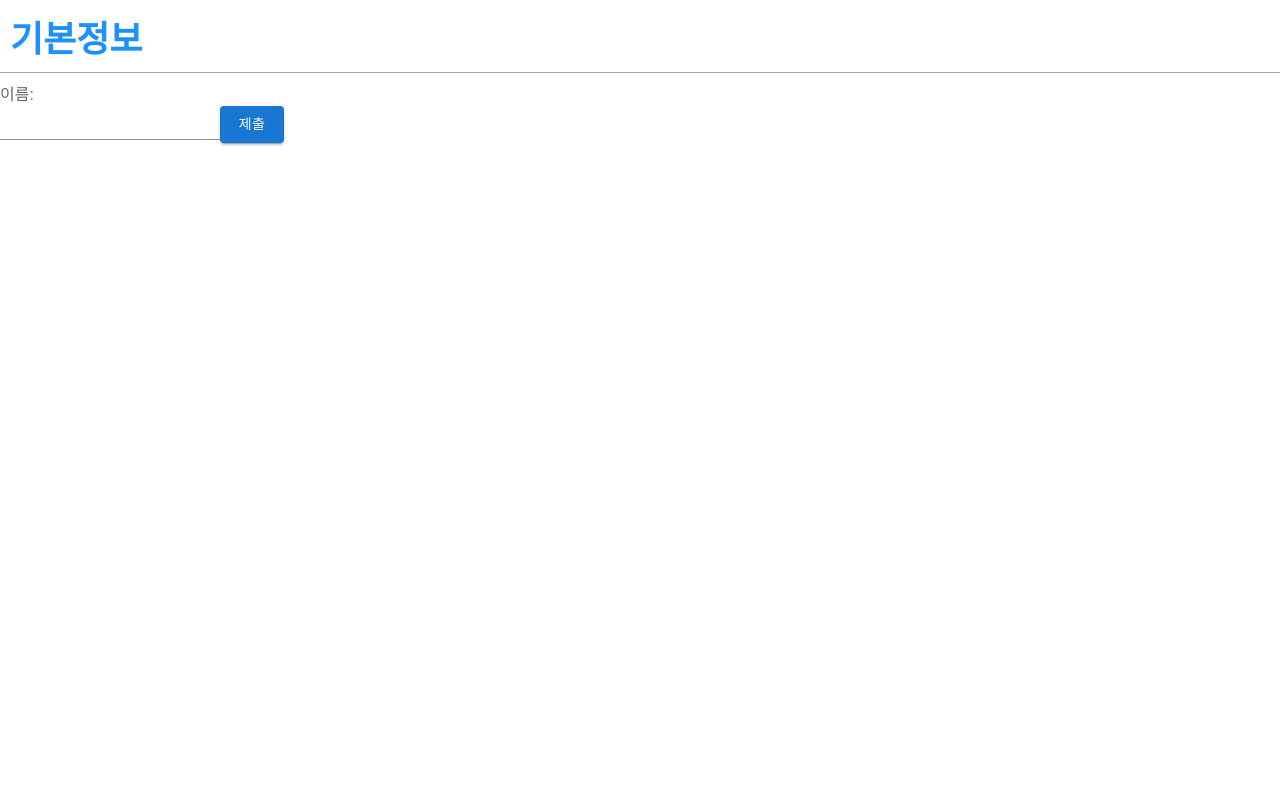
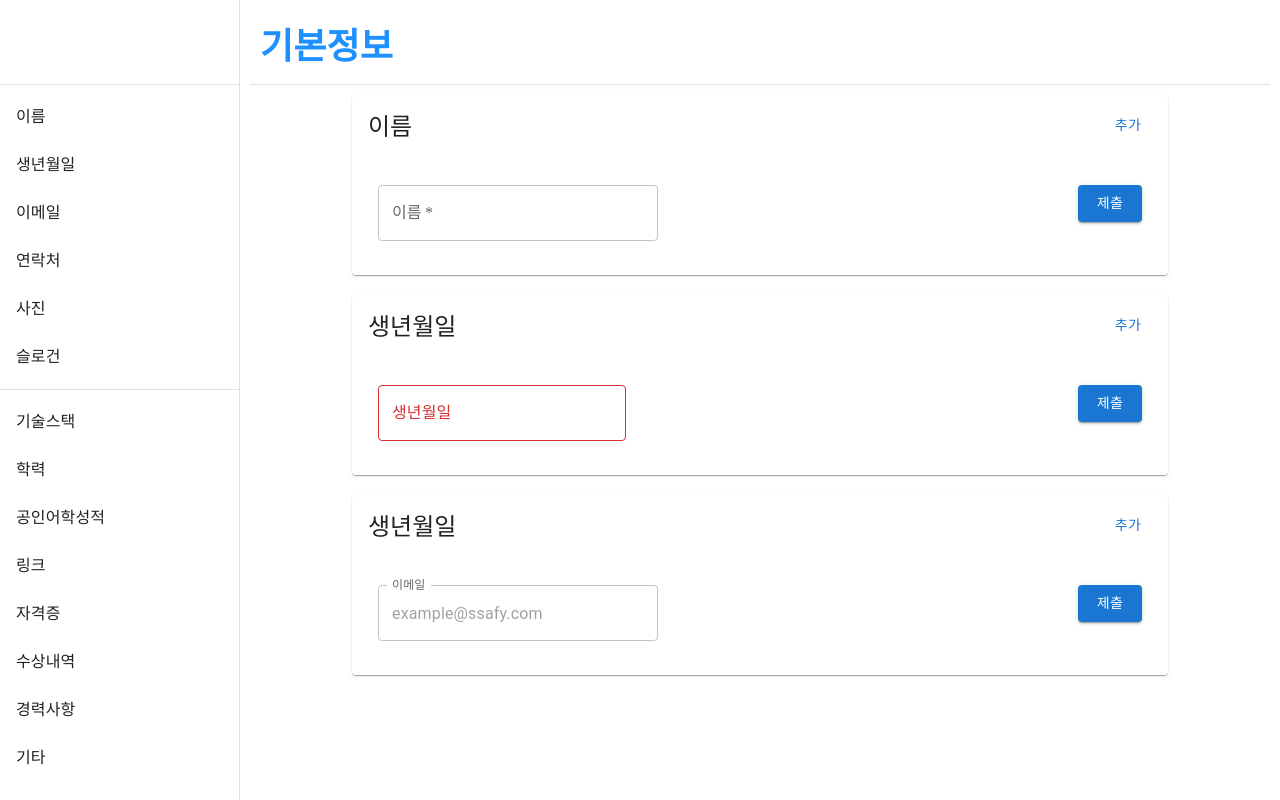
Before and after one commit to rlawlgns0321/Folaroid, a React (Create React App) app in the folder frontend/folaroid/: page / in a window 1280 px wide. Built offline with nearby package versions, Linux system fonts and the light colour scheme.

Commit message:
[FE] feat: 베이스 자기소개 사이드 바 및 인풋박스 제작

```diff
--- a/frontend/folaroid/package.json
+++ b/frontend/folaroid/package.json
@@ -5,10 +5,15 @@
   "dependencies": {
     "@emotion/react": "^11.10.4",
     "@emotion/styled": "^11.10.4",
+    "@mui/icons-material": "^5.10.9",
+    "@mui/joy": "^5.0.0-alpha.51",
     "@mui/material": "^5.10.10",
+    "@mui/x-date-pickers": "^5.0.5",
     "@testing-library/jest-dom": "^5.14.1",
     "@testing-library/react": "^13.0.0",
     "@testing-library/user-event": "^13.2.1",
+    "dayjs": "^1.11.6",
+    "moment": "^2.29.4",
     "react": "^18.2.0",
     "react-dom": "^18.2.0",
     "react-redux": "^8.0.4",
--- a/frontend/folaroid/src/index.css
+++ b/frontend/folaroid/src/index.css
@@ -1,8 +1,8 @@
 body {
   margin: 0;
-  font-family: -apple-system, BlinkMacSystemFont, 'Segoe UI', 'Roboto', 'Oxygen',
+  /* font-family: -apple-system, BlinkMacSystemFont, 'Segoe UI', 'Roboto', 'Oxygen',
     'Ubuntu', 'Cantarell', 'Fira Sans', 'Droid Sans', 'Helvetica Neue',
-    sans-serif;
+    sans-serif; */
   -webkit-font-smoothing: antialiased;
   -moz-osx-font-smoothing: grayscale;
 }
--- a/frontend/folaroid/src/introduction/base_introduction.css
+++ b/frontend/folaroid/src/introduction/base_introduction.css
@@ -4,7 +4,7 @@
     font-size: 36px;
     font-weight: bold;
     padding: 10px;
-    border-bottom: 1px solid #aaa;
+    border-bottom: solid 1px rgba(0, 0, 0, 0.12);
   }
 
 .btn {
@@ -23,3 +23,7 @@
     background: black;
     border: 1px solid black;
 }
+
+* {
+    font-family: Ubuntu;
+}
--- a/frontend/folaroid/src/introduction/base_introduction.jsx
+++ b/frontend/folaroid/src/introduction/base_introduction.jsx
@@ -1,16 +1,34 @@
-import React from "react";
+import React from 'react';
 import './base_introduction.css';
-import InputComponent from './input_component'
+import Sidebar from './sidebar';
+import NameInput from './name_input';
+import BirthInput from './birth_input';
+import EmailInput from './email_input';
+import { Box } from '@mui/system';
 
 function SignUp(props) {
-    const title = '기본정보';
+  const title = '기본정보';
 
-    return (
-        <>
-        <div className="base-intro-header">{title}</div>
-        <InputComponent></InputComponent>
-        </>
-    );
+  return (
+    <Box style={{ display: 'flex', margin: '10px' }}>
+      <Sidebar></Sidebar>
+      <div
+        style={{
+          display: 'flex',
+          flexDirection: 'column',
+          alignItems: 'center',
+          width: '100%',
+        }}
+      >
+        <div className="base-intro-header" style={{ width: '100%' }}>
+          {title}
+        </div>
+        <NameInput></NameInput>
+        <BirthInput></BirthInput>
+        <EmailInput></EmailInput>
+      </div>
+    </Box>
+  );
 }
 
 export default SignUp;
--- /dev/null
+++ b/frontend/folaroid/src/introduction/birth_input.js
@@ -0,0 +1,61 @@
+import React, { useState } from 'react';
+import Button from '@mui/material/Button';
+import Card from '@mui/material/Card';
+import CardHeader from '@mui/material/CardHeader';
+import CardContent from '@mui/material/CardContent';
+import { TextField } from '@mui/material';
+import { AdapterDayjs } from '@mui/x-date-pickers/AdapterDayjs';
+import { LocalizationProvider } from '@mui/x-date-pickers/LocalizationProvider';
+import { DatePicker } from '@mui/x-date-pickers/DatePicker';
+
+const BirthInputModule = () => {
+  const [birth, setBirth] = useState('');
+
+  const handleSubmit = (event) => {
+    alert(`이름: ${birth}`);
+    event.preventDefault();
+  };
+
+  return (
+    <Card style={{ width: '80%', margin: '10px' }}>
+      <CardHeader action={<Button>추가</Button>} title="생년월일" />
+      <CardContent>
+        <form onSubmit={handleSubmit} style={{ margin: '10px' }}>
+          <div
+            style={{
+              display: 'flex',
+              justifyContent: 'space-between',
+              flexDirection: 'row',
+              width: '100%',
+            }}
+          >
+            <div style={{ width: '100%' }}>
+              <LocalizationProvider
+                dateAdapter={AdapterDayjs}
+                >
+                <DatePicker
+                  label="생년월일"
+                  value={birth}
+                  onChange={(newValue) => {
+                    setBirth(newValue);
+                  }}
+                  renderInput={(params) => <TextField {...params} />}
+                  InputLabelProps={{
+                    shrink: true,
+                  }}
+                  />
+              </LocalizationProvider>
+            </div>
+            <div>
+              <Button type="submit" variant="contained">
+                제출
+              </Button>
+            </div>
+          </div>
+        </form>
+      </CardContent>
+    </Card>
+  );
+};
+
+export default BirthInputModule;
--- /dev/null
+++ b/frontend/folaroid/src/introduction/email_input.js
@@ -0,0 +1,57 @@
+import React, { useState } from 'react';
+import Button from '@mui/material/Button';
+import Card from '@mui/material/Card';
+import CardHeader from '@mui/material/CardHeader';
+import CardContent from '@mui/material/CardContent';
+import { TextField } from '@mui/material';
+
+const EmailInputModule = () => {
+  const [email, setEmail] = useState('');
+
+  const handleChangeEmail = (event) => {
+    setEmail(event.target.value);
+  };
+
+  const handleSubmit = (event) => {
+    alert(`이름: ${email}`);
+    event.preventDefault();
+  };
+
+  return (
+    <Card style={{ width: '80%', margin: '10px' }}>
+      <CardHeader action={<Button>추가</Button>} title="생년월일" />
+      <CardContent>
+        <form onSubmit={handleSubmit} style={{ margin: '10px' }}>
+          <div
+            style={{
+              width: '100%',
+              display: 'flex',
+              justifyContent: 'space-between',
+              flexDirection: 'row',
+            }}
+          >
+            <div style={{ width: '100%' }}>
+              <TextField
+                label="이메일"
+                type="email"
+                placeholder="example@ssafy.com"
+                InputLabelProps={{
+                  shrink: true,
+                }}
+                style={{ width: '40%' }}
+                onChange={handleChangeEmail}
+              />
+            </div>
+            <div>
+              <Button type="submit" variant="contained">
+                제출
+              </Button>
+            </div>
+          </div>
+        </form>
+      </CardContent>
+    </Card>
+  );
+};
+
+export default EmailInputModule;
--- a/frontend/folaroid/src/introduction/input_component.js
+++ /dev/null
@@ -1,32 +0,0 @@
-import React, {useState} from "react";
-import Button from "@mui/material/Button";
-import Box from '@mui/material/Box';
-import Input from '@mui/material/Input';
-import InputLabel from '@mui/material/InputLabel';
-
-const InputModule = () => {
-    const [name, setName] = useState("");
-
-    const handleChangeName = (event) => {
-        setName(event.target.value);
-    };
-
-    const handleSubmit = (event) => {
-        alert(`이름: ${name}`);
-        event.preventDefault();
-    };
-
-    return (
-        <Box>
-            <form onSubmit={handleSubmit} style={{margin: "10px 0 20px"}}>
-            <InputLabel>
-                이름:
-            </InputLabel>
-                <Input type="text" value={name} onChange={handleChangeName} />
-            <Button type="submit" variant="contained">제출</Button>
-        </form>
-        </Box>
-    )
-}
-
-export default InputModule;
--- /dev/null
+++ b/frontend/folaroid/src/introduction/name_input.js
@@ -0,0 +1,67 @@
+import React, { useCallback, useState } from 'react';
+import Button from '@mui/material/Button';
+import Box from '@mui/material/Box';
+// import InputLabel from '@mui/material/InputLabel';
+import Card from '@mui/material/Card';
+import CardHeader from '@mui/material/CardHeader';
+import CardContent from '@mui/material/CardContent';
+import { TextField } from '@mui/material';
+
+const NameInputModule = ({ onInsert }) => {
+  const [name, setName] = useState('');
+
+  const handleChangeName = useCallback((event) => {
+    setName(event.target.value);
+  }, []);
+
+  const handleSubmit = useCallback(
+    (event) => {
+      onInsert(name);
+      event.preventDefault();
+    },
+    [onInsert, name]
+  );
+
+  return (
+    <Card style={{ width: '80%', margin: '10px' }}>
+      <CardHeader
+        action={<Button>추가</Button>}
+        suppressHydrationWarning
+        title="이름"
+      />
+      <CardContent>
+        <Box>
+          <form onSubmit={handleSubmit} style={{ margin: '10px' }}>
+            <div
+              style={{
+                width: '100%',
+                display: 'flex',
+                justifyContent: 'space-between',
+                flexDirection: 'row',
+              }}
+            >
+              <div style={{width: '100%'}}>
+                <TextField
+                  required
+                  label="이름"
+                  placeholder="이름"
+                  value={name}
+                  onChange={handleChangeName}
+                  size="medium"
+                  style={{width: '40%'}}
+                />
+              </div>
+              <div>
+                <Button type="submit" variant="contained">
+                  제출
+                </Button>
+              </div>
+            </div>
+          </form>
+        </Box>
+      </CardContent>
+    </Card>
+  );
+};
+
+export default NameInputModule;
--- /dev/null
+++ b/frontend/folaroid/src/introduction/sidebar.js
@@ -0,0 +1,89 @@
+import * as React from 'react';
+import Box from '@mui/material/Box';
+import CssBaseline from '@mui/material/CssBaseline';
+import Divider from '@mui/material/Divider';
+import Drawer from '@mui/material/Drawer';
+import List from '@mui/material/List';
+import ListItem from '@mui/material/ListItem';
+import ListItemButton from '@mui/material/ListItemButton';
+import ListItemText from '@mui/material/ListItemText';
+
+const drawerWidth = 240;
+
+function Sidebar(props) {
+  const { window } = props;
+  const [mobileOpen, setMobileOpen] = React.useState(false);
+
+  const handleDrawerToggle = () => {
+    setMobileOpen(!mobileOpen);
+  };
+
+  const drawer = (
+    <div>
+      <div style={{height: '84px'}}></div>
+      <Divider />
+      <List>
+        {['이름', '생년월일', '이메일', '연락처', '사진', '슬로건'].map((text) => (
+          <ListItem key={text} disablePadding>
+            <ListItemButton>
+              <ListItemText primary={text} />
+            </ListItemButton>
+          </ListItem>
+        ))}
+      </List>
+      <Divider />
+      <List>
+        {['기술스택', '학력', '공인어학성적', '링크', '자격증', '수상내역', '경력사항', '기타'].map((text) => (
+          <ListItem key={text} disablePadding>
+            <ListItemButton>
+              <ListItemText primary={text} />
+            </ListItemButton>
+          </ListItem>
+        ))}
+      </List>
+    </div>
+  );
+
+  const container = window !== undefined ? () => window().document.body : undefined;
+
+  return (
+    <Box sx={{ display: 'flex' }}>
+      <CssBaseline />
+      <Box
+        component="nav"
+        sx={{ width: { sm: drawerWidth }, flexShrink: { sm: 0 } }}
+        aria-label="mailbox folders"
+      >
+        {/* The implementation can be swapped with js to avoid SEO duplication of links. */}
+        <Drawer
+          container={container}
+          variant="temporary"
+          open={mobileOpen}
+          onClose={handleDrawerToggle}
+          ModalProps={{
+            keepMounted: true, // Better open performance on mobile.
+          }}
+          sx={{
+            display: { xs: 'block', sm: 'none' },
+            '& .MuiDrawer-paper': { boxSizing: 'border-box', width: drawerWidth },
+          }}
+        >
+          {drawer}
+        </Drawer>
+        <Drawer
+          variant="permanent"
+          sx={{
+            display: { xs: 'none', sm: 'block' },
+            '& .MuiDrawer-paper': { boxSizing: 'border-box', width: drawerWidth },
+          }}
+          open
+        >
+          {drawer}
+        </Drawer>
+      </Box>
+    </Box>
+  );
+}
+
+
+export default Sidebar;
```
Also changed, not shown: 2 other files (tests, documents, lock files or other folders).
